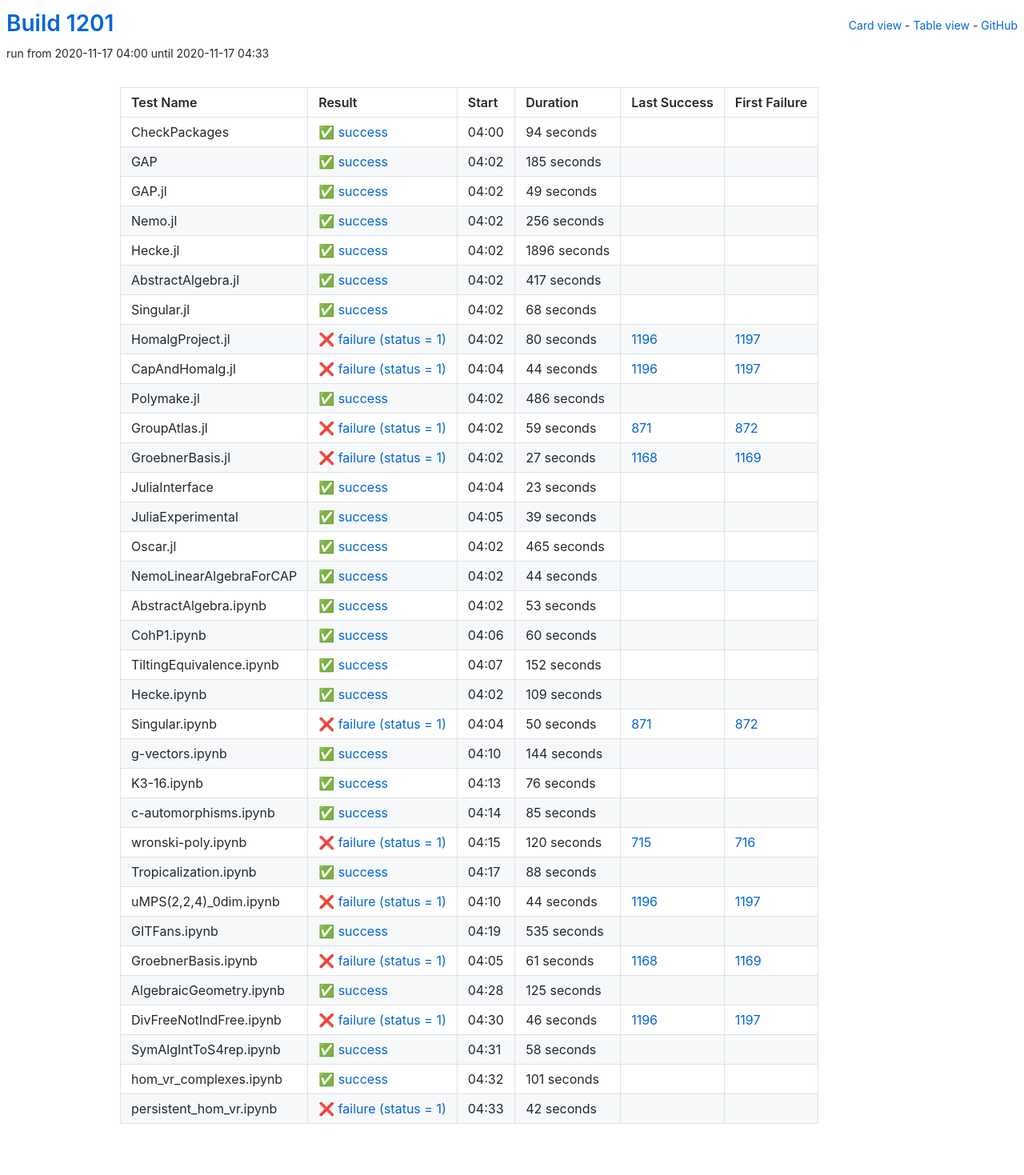
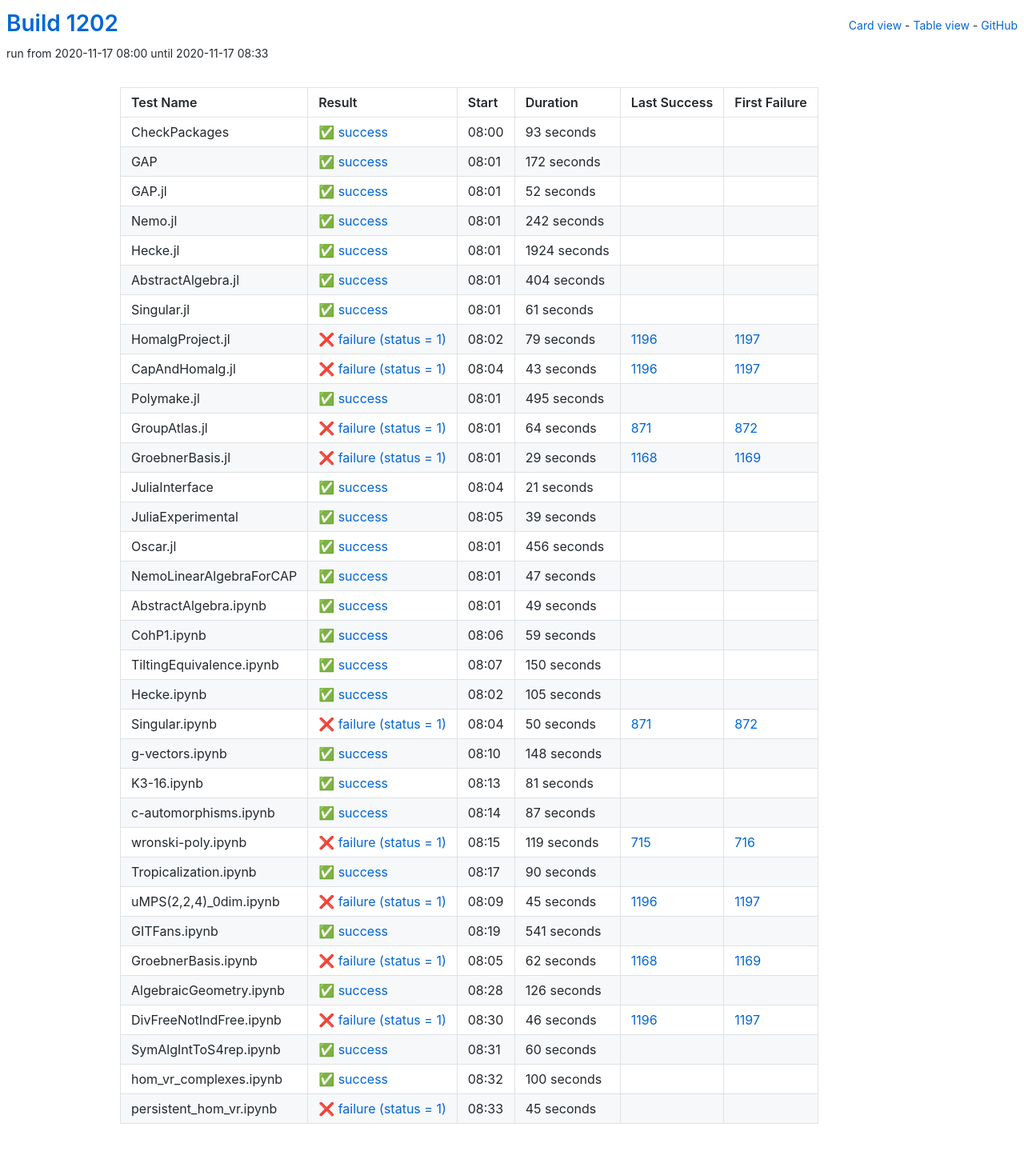
Before and after one commit to oscar-system/oscar-ci-status-stable, a Jekyll site: the page built from table.html, in a window 1280 px wide. Shown: the whole page at 80% size. Built offline with Jekyll 4.4.1, drawn with Linux system fonts in a browser that asks for light colours.

Commit message:
Build #1202

```diff
--- a/_data/ci.yml
+++ b/_data/ci.yml
@@ -1,6 +1,6 @@
 ---
-build: 1201
-build_url: https://oscarci.mathematik.uni-kl.de/job/oscar-stable/1201/
+build: 1202
+build_url: https://oscarci.mathematik.uni-kl.de/job/oscar-stable/1202/
 job: oscar-stable
 organization: oscar-system
 repo: oscar-ci-status-stable
@@ -8,164 +8,164 @@ repourl: https://github.com/oscar-system/oscar-ci-status-stable
 tests:
 - name: CheckPackages
   id: checkpackages
-  log: https://oscarci.mathematik.uni-kl.de/job/oscar-stable/1201/artifact/logs/build-1201/CheckPackages.log
-  start: 2020-11-17 04:00
+  log: https://oscarci.mathematik.uni-kl.de/job/oscar-stable/1202/artifact/logs/build-1202/CheckPackages.log
+  start: 2020-11-17 08:00
   success: true
   exitcode: 0
   status: success
-  duration: 94
+  duration: 93
   last_success: false
   last_success_url:
   first_failure: false
   first_failure_url:
 - name: GAP
   id: gap
-  log: https://oscarci.mathematik.uni-kl.de/job/oscar-stable/1201/artifact/logs/build-1201/GAP.log
-  start: 2020-11-17 04:02
+  log: https://oscarci.mathematik.uni-kl.de/job/oscar-stable/1202/artifact/logs/build-1202/GAP.log
+  start: 2020-11-17 08:01
   success: true
   exitcode: 0
   status: success
-  duration: 185
+  duration: 172
   last_success: false
   last_success_url:
   first_failure: false
   first_failure_url:
 - name: GAP.jl
   id: gap-jl
-  log: https://oscarci.mathematik.uni-kl.de/job/oscar-stable/1201/artifact/logs/build-1201/GAP.jl.log
-  start: 2020-11-17 04:02
+  log: https://oscarci.mathematik.uni-kl.de/job/oscar-stable/1202/artifact/logs/build-1202/GAP.jl.log
+  start: 2020-11-17 08:01
   success: true
   exitcode: 0
   status: success
-  duration: 49
+  duration: 52
   last_success: false
   last_success_url:
   first_failure: false
   first_failure_url:
 - name: Nemo.jl
   id: nemo-jl
-  log: https://oscarci.mathematik.uni-kl.de/job/oscar-stable/1201/artifact/logs/build-1201/Nemo.jl.log
-  start: 2020-11-17 04:02
+  log: https://oscarci.mathematik.uni-kl.de/job/oscar-stable/1202/artifact/logs/build-1202/Nemo.jl.log
+  start: 2020-11-17 08:01
   success: true
   exitcode: 0
   status: success
-  duration: 256
+  duration: 242
   last_success: false
   last_success_url:
   first_failure: false
   first_failure_url:
 - name: Hecke.jl
   id: hecke-jl
-  log: https://oscarci.mathematik.uni-kl.de/job/oscar-stable/1201/artifact/logs/build-1201/Hecke.jl.log
-  start: 2020-11-17 04:02
+  log: https://oscarci.mathematik.uni-kl.de/job/oscar-stable/1202/artifact/logs/build-1202/Hecke.jl.log
+  start: 2020-11-17 08:01
   success: true
   exitcode: 0
   status: success
-  duration: 1896
+  duration: 1924
   last_success: false
   last_success_url:
   first_failure: false
   first_failure_url:
 - name: AbstractAlgebra.jl
   id: abstractalgebra-jl
-  log: https://oscarci.mathematik.uni-kl.de/job/oscar-stable/1201/artifact/logs/build-1201/AbstractAlgebra.jl.log
-  start: 2020-11-17 04:02
+  log: https://oscarci.mathematik.uni-kl.de/job/oscar-stable/1202/artifact/logs/build-1202/AbstractAlgebra.jl.log
+  start: 2020-11-17 08:01
   success: true
   exitcode: 0
   status: success
-  duration: 417
+  duration: 404
   last_success: false
   last_success_url:
   first_failure: false
   first_failure_url:
 - name: Singular.jl
   id: singular-jl
-  log: https://oscarci.mathematik.uni-kl.de/job/oscar-stable/1201/artifact/logs/build-1201/Singular.jl.log
-  start: 2020-11-17 04:02
+  log: https://oscarci.mathematik.uni-kl.de/job/oscar-stable/1202/artifact/logs/build-1202/Singular.jl.log
+  start: 2020-11-17 08:01
   success: true
   exitcode: 0
   status: success
-  duration: 68
+  duration: 61
   last_success: false
   last_success_url:
   first_failure: false
   first_failure_url:
 - name: HomalgProject.jl
   id: homalgproject-jl
-  log: https://oscarci.mathematik.uni-kl.de/job/oscar-stable/1201/artifact/logs/build-1201/HomalgProject.jl.log
-  start: 2020-11-17 04:02
+  log: https://oscarci.mathematik.uni-kl.de/job/oscar-stable/1202/artifact/logs/build-1202/HomalgProject.jl.log
+  start: 2020-11-17 08:02
   success: false
   exitcode: 1
   status: failure
-  duration: 80
+  duration: 79
   last_success: 1196
   last_success_url: https://oscarci.mathematik.uni-kl.de/job/oscar-stable/1196/
   first_failure: 1197
   first_failure_url: https://oscarci.mathematik.uni-kl.de/job/oscar-stable/1197/
 - name: CapAndHomalg.jl
   id: capandhomalg-jl
-  log: https://oscarci.mathematik.uni-kl.de/job/oscar-stable/1201/artifact/logs/build-1201/CapAndHomalg.jl.log
-  start: 2020-11-17 04:04
+  log: https://oscarci.mathematik.uni-kl.de/job/oscar-stable/1202/artifact/logs/build-1202/CapAndHomalg.jl.log
+  start: 2020-11-17 08:04
   success: false
   exitcode: 1
   status: failure
-  duration: 44
+  duration: 43
   last_success: 1196
   last_success_url: https://oscarci.mathematik.uni-kl.de/job/oscar-stable/1196/
   first_failure: 1197
   first_failure_url: https://oscarci.mathematik.uni-kl.de/job/oscar-stable/1197/
 - name: Polymake.jl
   id: polymake-jl
-  log: https://oscarci.mathematik.uni-kl.de/job/oscar-stable/1201/artifact/logs/build-1201/Polymake.jl.log
-  start: 2020-11-17 04:02
+  log: https://oscarci.mathematik.uni-kl.de/job/oscar-stable/1202/artifact/logs/build-1202/Polymake.jl.log
+  start: 2020-11-17 08:01
   success: true
   exitcode: 0
   status: success
-  duration: 486
+  duration: 495
   last_success: false
   last_success_url:
   first_failure: false
   first_failure_url:
 - name: GroupAtlas.jl
   id: groupatlas-jl
-  log: https://oscarci.mathematik.uni-kl.de/job/oscar-stable/1201/artifact/logs/build-1201/GroupAtlas.jl.log
-  start: 2020-11-17 04:02
+  log: https://oscarci.mathematik.uni-kl.de/job/oscar-stable/1202/artifact/logs/build-1202/GroupAtlas.jl.log
+  start: 2020-11-17 08:01
   success: false
   exitcode: 1
   status: failure
-  duration: 59
+  duration: 64
   last_success: 871
   last_success_url: https://oscarci.mathematik.uni-kl.de/job/oscar-stable/871/
   first_failure: 872
   first_failure_url: https://oscarci.mathematik.uni-kl.de/job/oscar-stable/872/
 - name: GroebnerBasis.jl
   id: groebnerbasis-jl
-  log: https://oscarci.mathematik.uni-kl.de/job/oscar-stable/1201/artifact/logs/build-1201/GroebnerBasis.jl.log
-  start: 2020-11-17 04:02
+  log: https://oscarci.mathematik.uni-kl.de/job/oscar-stable/1202/artifact/logs/build-1202/GroebnerBasis.jl.log
+  start: 2020-11-17 08:01
   success: false
   exitcode: 1
   status: failure
-  duration: 27
+  duration: 29
   last_success: 1168
   last_success_url: https://oscarci.mathematik.uni-kl.de/job/oscar-stable/1168/
   first_failure: 1169
   first_failure_url: https://oscarci.mathematik.uni-kl.de/job/oscar-stable/1169/
 - name: JuliaInterface
   id: juliainterface
-  log: https://oscarci.mathematik.uni-kl.de/job/oscar-stable/1201/artifact/logs/build-1201/JuliaInterface.log
-  start: 2020-11-17 04:04
+  log: https://oscarci.mathematik.uni-kl.de/job/oscar-stable/1202/artifact/logs/build-1202/JuliaInterface.log
+  start: 2020-11-17 08:04
   success: true
   exitcode: 0
   status: success
-  duration: 23
+  duration: 21
   last_success: false
   last_success_url:
   first_failure: false
   first_failure_url:
 - name: JuliaExperimental
   id: juliaexperimental
-  log: https://oscarci.mathematik.uni-kl.de/job/oscar-stable/1201/artifact/logs/build-1201/JuliaExperimental.log
-  start: 2020-11-17 04:05
+  log: https://oscarci.mathematik.uni-kl.de/job/oscar-stable/1202/artifact/logs/build-1202/JuliaExperimental.log
+  start: 2020-11-17 08:05
   success: true
   exitcode: 0
   status: success
@@ -176,80 +176,80 @@ tests:
   first_failure_url:
 - name: Oscar.jl
   id: oscar-jl
-  log: https://oscarci.mathematik.uni-kl.de/job/oscar-stable/1201/artifact/logs/build-1201/Oscar.jl.log
-  start: 2020-11-17 04:02
+  log: https://oscarci.mathematik.uni-kl.de/job/oscar-stable/1202/artifact/logs/build-1202/Oscar.jl.log
+  start: 2020-11-17 08:01
   success: true
   exitcode: 0
   status: success
-  duration: 465
+  duration: 456
   last_success: false
   last_success_url:
   first_failure: false
   first_failure_url:
 - name: NemoLinearAlgebraForCAP
   id: nemolinearalgebraforcap
-  log: https://oscarci.mathematik.uni-kl.de/job/oscar-stable/1201/artifact/logs/build-1201/NemoLinearAlgebraForCAP.log
-  start: 2020-11-17 04:02
+  log: https://oscarci.mathematik.uni-kl.de/job/oscar-stable/1202/artifact/logs/build-1202/NemoLinearAlgebraForCAP.log
+  start: 2020-11-17 08:01
   success: true
   exitcode: 0
   status: success
-  duration: 44
+  duration: 47
   last_success: false
   last_success_url:
   first_failure: false
   first_failure_url:
 - name: AbstractAlgebra.ipynb
   id: abstractalgebra-ipynb
-  log: https://oscarci.mathematik.uni-kl.de/job/oscar-stable/1201/artifact/logs/build-1201/AbstractAlgebra.ipynb.log
-  start: 2020-11-17 04:02
+  log: https://oscarci.mathematik.uni-kl.de/job/oscar-stable/1202/artifact/logs/build-1202/AbstractAlgebra.ipynb.log
+  start: 2020-11-17 08:01
   success: true
   exitcode: 0
   status: success
-  duration: 53
+  duration: 49
   last_success: false
   last_success_url:
   first_failure: false
   first_failure_url:
 - name: CohP1.ipynb
   id: cohp1-ipynb
-  log: https://oscarci.mathematik.uni-kl.de/job/oscar-stable/1201/artifact/logs/build-1201/CohP1.ipynb.log
-  start: 2020-11-17 04:06
+  log: https://oscarci.mathematik.uni-kl.de/job/oscar-stable/1202/artifact/logs/build-1202/CohP1.ipynb.log
+  start: 2020-11-17 08:06
   success: true
   exitcode: 0
   status: success
-  duration: 60
+  duration: 59
   last_success: false
   last_success_url:
   first_failure: false
   first_failure_url:
 - name: TiltingEquivalence.ipynb
   id: tiltingequivalence-ipynb
-  log: https://oscarci.mathematik.uni-kl.de/job/oscar-stable/1201/artifact/logs/build-1201/TiltingEquivalence.ipynb.log
-  start: 2020-11-17 04:07
+  log: https://oscarci.mathematik.uni-kl.de/job/oscar-stable/1202/artifact/logs/build-1202/TiltingEquivalence.ipynb.log
+  start: 2020-11-17 08:07
   success: true
   exitcode: 0
   status: success
-  duration: 152
+  duration: 150
   last_success: false
   last_success_url:
   first_failure: false
   first_failure_url:
 - name: Hecke.ipynb
   id: hecke-ipynb
-  log: https://oscarci.mathematik.uni-kl.de/job/oscar-stable/1201/artifact/logs/build-1201/Hecke.ipynb.log
-  start: 2020-11-17 04:02
+  log: https://oscarci.mathematik.uni-kl.de/job/oscar-stable/1202/artifact/logs/build-1202/Hecke.ipynb.log
+  start: 2020-11-17 08:02
   success: true
   exitcode: 0
   status: success
-  duration: 109
+  duration: 105
   last_success: false
   last_success_url:
   first_failure: false
   first_failure_url:
 - name: Singular.ipynb
   id: singular-ipynb
-  log: https://oscarci.mathematik.uni-kl.de/job/oscar-stable/1201/artifact/logs/build-1201/Singular.ipynb.log
-  start: 2020-11-17 04:04
+  log: https://oscarci.mathematik.uni-kl.de/job/oscar-stable/1202/artifact/logs/build-1202/Singular.ipynb.log
+  start: 2020-11-17 08:04
   success: false
   exitcode: 1
   status: failure
@@ -260,116 +260,116 @@ tests:
   first_failure_url: https://oscarci.mathematik.uni-kl.de/job/oscar-stable/872/
 - name: g-vectors.ipynb
   id: g-vectors-ipynb
-  log: https://oscarci.mathematik.uni-kl.de/job/oscar-stable/1201/artifact/logs/build-1201/g-vectors.ipynb.log
-  start: 2020-11-17 04:10
+  log: https://oscarci.mathematik.uni-kl.de/job/oscar-stable/1202/artifact/logs/build-1202/g-vectors.ipynb.log
+  start: 2020-11-17 08:10
   success: true
   exitcode: 0
   status: success
-  duration: 144
+  duration: 148
   last_success: false
   last_success_url:
   first_failure: false
   first_failure_url:
 - name: K3-16.ipynb
   id: k3-16-ipynb
-  log: https://oscarci.mathematik.uni-kl.de/job/oscar-stable/1201/artifact/logs/build-1201/K3-16.ipynb.log
-  start: 2020-11-17 04:13
+  log: https://oscarci.mathematik.uni-kl.de/job/oscar-stable/1202/artifact/logs/build-1202/K3-16.ipynb.log
+  start: 2020-11-17 08:13
   success: true
   exitcode: 0
   status: success
-  duration: 76
+  duration: 81
   last_success: false
   last_success_url:
   first_failure: false
   first_failure_url:
 - name: c-automorphisms.ipynb
   id: c-automorphisms-ipynb
-  log: https://oscarci.mathematik.uni-kl.de/job/oscar-stable/1201/artifact/logs/build-1201/c-automorphisms.ipynb.log
-  start: 2020-11-17 04:14
+  log: https://oscarci.mathematik.uni-kl.de/job/oscar-stable/1202/artifact/logs/build-1202/c-automorphisms.ipynb.log
+  start: 2020-11-17 08:14
   success: true
   exitcode: 0
   status: success
-  duration: 85
+  duration: 87
   last_success: false
   last_success_url:
   first_failure: false
   first_failure_url:
 - name: wronski-poly.ipynb
   id: wronski-poly-ipynb
-  log: https://oscarci.mathematik.uni-kl.de/job/oscar-stable/1201/artifact/logs/build-1201/wronski-poly.ipynb.log
-  start: 2020-11-17 04:15
+  log: https://oscarci.mathematik.uni-kl.de/job/oscar-stable/1202/artifact/logs/build-1202/wronski-poly.ipynb.log
+  start: 2020-11-17 08:15
   success: false
   exitcode: 1
   status: failure
-  duration: 120
+  duration: 119
   last_success: 715
   last_success_url: https://oscarci.mathematik.uni-kl.de/job/oscar-stable/715/
   first_failure: 716
   first_failure_url: https://oscarci.mathematik.uni-kl.de/job/oscar-stable/716/
 - name: Tropicalization.ipynb
   id: tropicalization-ipynb
-  log: https://oscarci.mathematik.uni-kl.de/job/oscar-stable/1201/artifact/logs/build-1201/Tropicalization.ipynb.log
-  start: 2020-11-17 04:17
+  log: https://oscarci.mathematik.uni-kl.de/job/oscar-stable/1202/artifact/logs/build-1202/Tropicalization.ipynb.log
+  start: 2020-11-17 08:17
   success: true
   exitcode: 0
   status: success
-  duration: 88
+  duration: 90
   last_success: false
   last_success_url:
   first_failure: false
   first_failure_url:
 - name: uMPS(2,2,4)_0dim.ipynb
   id: umps-2-2-4-0dim-ipynb
-  log: https://oscarci.mathematik.uni-kl.de/job/oscar-stable/1201/artifact/logs/build-1201/uMPS-2-2-4-_0dim.ipynb.log
-  start: 2020-11-17 04:10
+  log: https://oscarci.mathematik.uni-kl.de/job/oscar-stable/1202/artifact/logs/build-1202/uMPS-2-2-4-_0dim.ipynb.log
+  start: 2020-11-17 08:09
   success: false
   exitcode: 1
   status: failure
-  duration: 44
+  duration: 45
   last_success: 1196
   last_success_url: https://oscarci.mathematik.uni-kl.de/job/oscar-stable/1196/
   first_failure: 1197
   first_failure_url: https://oscarci.mathematik.uni-kl.de/job/oscar-stable/1197/
 - name: GITFans.ipynb
   id: gitfans-ipynb
-  log: https://oscarci.mathematik.uni-kl.de/job/oscar-stable/1201/artifact/logs/build-1201/GITFans.ipynb.log
-  start: 2020-11-17 04:19
+  log: https://oscarci.mathematik.uni-kl.de/job/oscar-stable/1202/artifact/logs/build-1202/GITFans.ipynb.log
+  start: 2020-11-17 08:19
   success: true
   exitcode: 0
   status: success
-  duration: 535
+  duration: 541
   last_success: false
   last_success_url:
   first_failure: false
   first_failure_url:
 - name: GroebnerBasis.ipynb
   id: groebnerbasis-ipynb
-  log: https://oscarci.mathematik.uni-kl.de/job/oscar-stable/1201/artifact/logs/build-1201/GroebnerBasis.ipynb.log
-  start: 2020-11-17 04:05
+  log: https://oscarci.mathematik.uni-kl.de/job/oscar-stable/1202/artifact/logs/build-1202/GroebnerBasis.ipynb.log
+  start: 2020-11-17 08:05
   success: false
   exitcode: 1
   status: failure
-  duration: 61
+  duration: 62
   last_success: 1168
   last_success_url: https://oscarci.mathematik.uni-kl.de/job/oscar-stable/1168/
   first_failure: 1169
   first_failure_url: https://oscarci.mathematik.uni-kl.de/job/oscar-stable/1169/
 - name: AlgebraicGeometry.ipynb
   id: algebraicgeometry-ipynb
-  log: https://oscarci.mathematik.uni-kl.de/job/oscar-stable/1201/artifact/logs/build-1201/AlgebraicGeometry.ipynb.log
-  start: 2020-11-17 04:28
+  log: https://oscarci.mathematik.uni-kl.de/job/oscar-stable/1202/artifact/logs/build-1202/AlgebraicGeometry.ipynb.log
+  start: 2020-11-17 08:28
   success: true
   exitcode: 0
   status: success
-  duration: 125
+  duration: 126
   last_success: false
   last_success_url:
   first_failure: false
   first_failure_url:
 - name: DivFreeNotIndFree.ipynb
   id: divfreenotindfree-ipynb
-  log: https://oscarci.mathematik.uni-kl.de/job/oscar-stable/1201/artifact/logs/build-1201/DivFreeNotIndFree.ipynb.log
-  start: 2020-11-17 04:30
+  log: https://oscarci.mathematik.uni-kl.de/job/oscar-stable/1202/artifact/logs/build-1202/DivFreeNotIndFree.ipynb.log
+  start: 2020-11-17 08:30
   success: false
   exitcode: 1
   status: failure
@@ -380,36 +380,36 @@ tests:
   first_failure_url: https://oscarci.mathematik.uni-kl.de/job/oscar-stable/1197/
 - name: SymAlgIntToS4rep.ipynb
   id: symalginttos4rep-ipynb
-  log: https://oscarci.mathematik.uni-kl.de/job/oscar-stable/1201/artifact/logs/build-1201/SymAlgIntToS4rep.ipynb.log
-  start: 2020-11-17 04:31
+  log: https://oscarci.mathematik.uni-kl.de/job/oscar-stable/1202/artifact/logs/build-1202/SymAlgIntToS4rep.ipynb.log
+  start: 2020-11-17 08:31
   success: true
   exitcode: 0
   status: success
-  duration: 58
+  duration: 60
   last_success: false
   last_success_url:
   first_failure: false
   first_failure_url:
 - name: hom_vr_complexes.ipynb
   id: hom-vr-complexes-ipynb
-  log: https://oscarci.mathematik.uni-kl.de/job/oscar-stable/1201/artifact/logs/build-1201/hom_vr_complexes.ipynb.log
-  start: 2020-11-17 04:32
+  log: https://oscarci.mathematik.uni-kl.de/job/oscar-stable/1202/artifact/logs/build-1202/hom_vr_complexes.ipynb.log
+  start: 2020-11-17 08:32
   success: true
   exitcode: 0
   status: success
-  duration: 101
+  duration: 100
   last_success: false
   last_success_url:
   first_failure: false
   first_failure_url:
 - name: persistent_hom_vr.ipynb
   id: persistent-hom-vr-ipynb
-  log: https://oscarci.mathematik.uni-kl.de/job/oscar-stable/1201/artifact/logs/build-1201/persistent_hom_vr.ipynb.log
-  start: 2020-11-17 04:33
+  log: https://oscarci.mathematik.uni-kl.de/job/oscar-stable/1202/artifact/logs/build-1202/persistent_hom_vr.ipynb.log
+  start: 2020-11-17 08:33
   success: false
   exitcode: 1
   status: failure
-  duration: 42
+  duration: 45
   last_success: false
   last_success_url:
   first_failure: false
```
Also changed, not shown: README.md.
